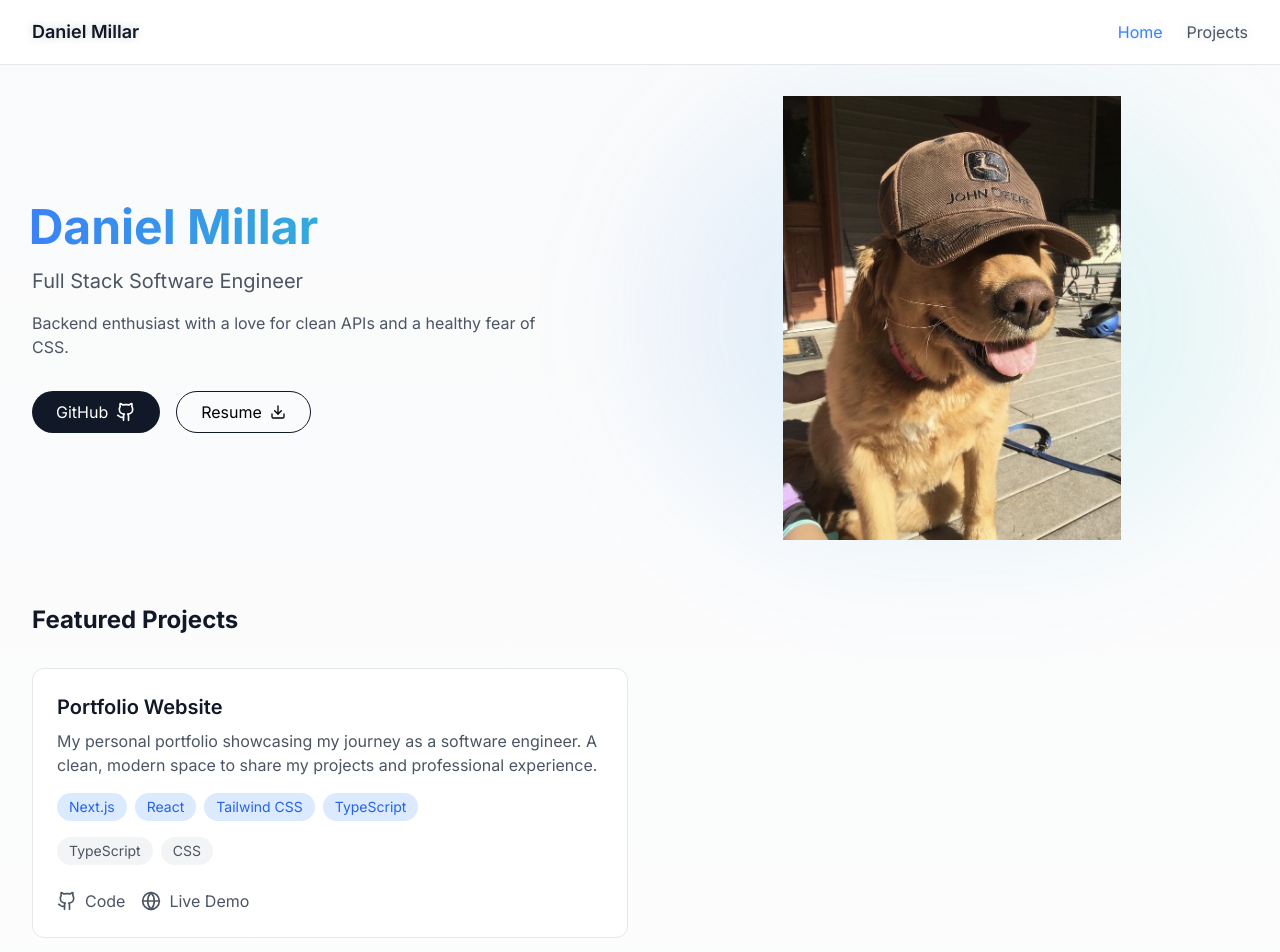
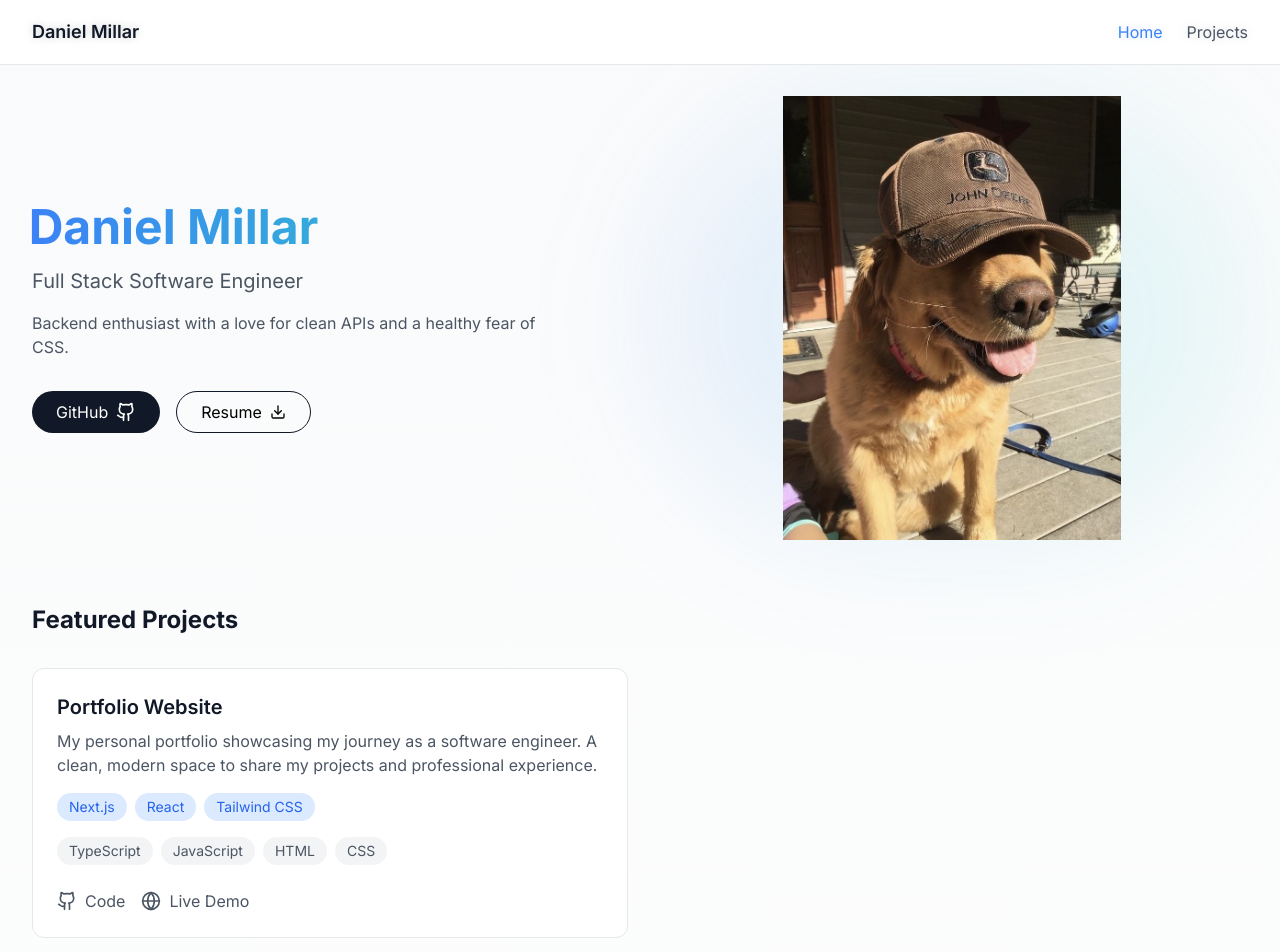
Before and after one commit to danielmillar/Portfolio, a Next.js app: page / in a window 1280 px wide. Shown: the top 952 px of the page. Built offline with nearby package versions, Linux system fonts and the light colour scheme.

Commit message:
refactor(): Update project details

```diff
--- a/src/app/projects/page.tsx
+++ b/src/app/projects/page.tsx
@@ -16,8 +16,8 @@ const projects: Project[] = [
   {
     title: "Portfolio Website",
     description: "My personal portfolio showcasing my journey as a software engineer. A clean, modern space to share my projects and professional experience while maintaining excellent performance and accessibility standards.",
-    technologies: ["Next.js", "React", "Tailwind CSS", "TypeScript"],
-    languages: ["TypeScript", "CSS"],
+    technologies: ["Next.js", "React", "Tailwind CSS"],
+    languages: ["TypeScript", "JavaScript", "HTML", "CSS"],
     github: "https://github.com/danielmillar/portfolio",
     liveUrl: "https://danielmillar.dev",
     featured: true
--- a/src/components/home/Projects.tsx
+++ b/src/components/home/Projects.tsx
@@ -14,8 +14,8 @@ const featuredProjects: Project[] = [
   {
     title: "Portfolio Website",
     description: "My personal portfolio showcasing my journey as a software engineer. A clean, modern space to share my projects and professional experience.",
-    technologies: ["Next.js", "React", "Tailwind CSS", "TypeScript"],
-    languages: ["TypeScript", "CSS"],
+    technologies: ["Next.js", "React", "Tailwind CSS"],
+    languages: ["TypeScript", "JavaScript", "HTML", "CSS"],
     github: "https://github.com/danielmillar/portfolio",
     liveUrl: "https://danielmillar.dev",
     featured: true
```
